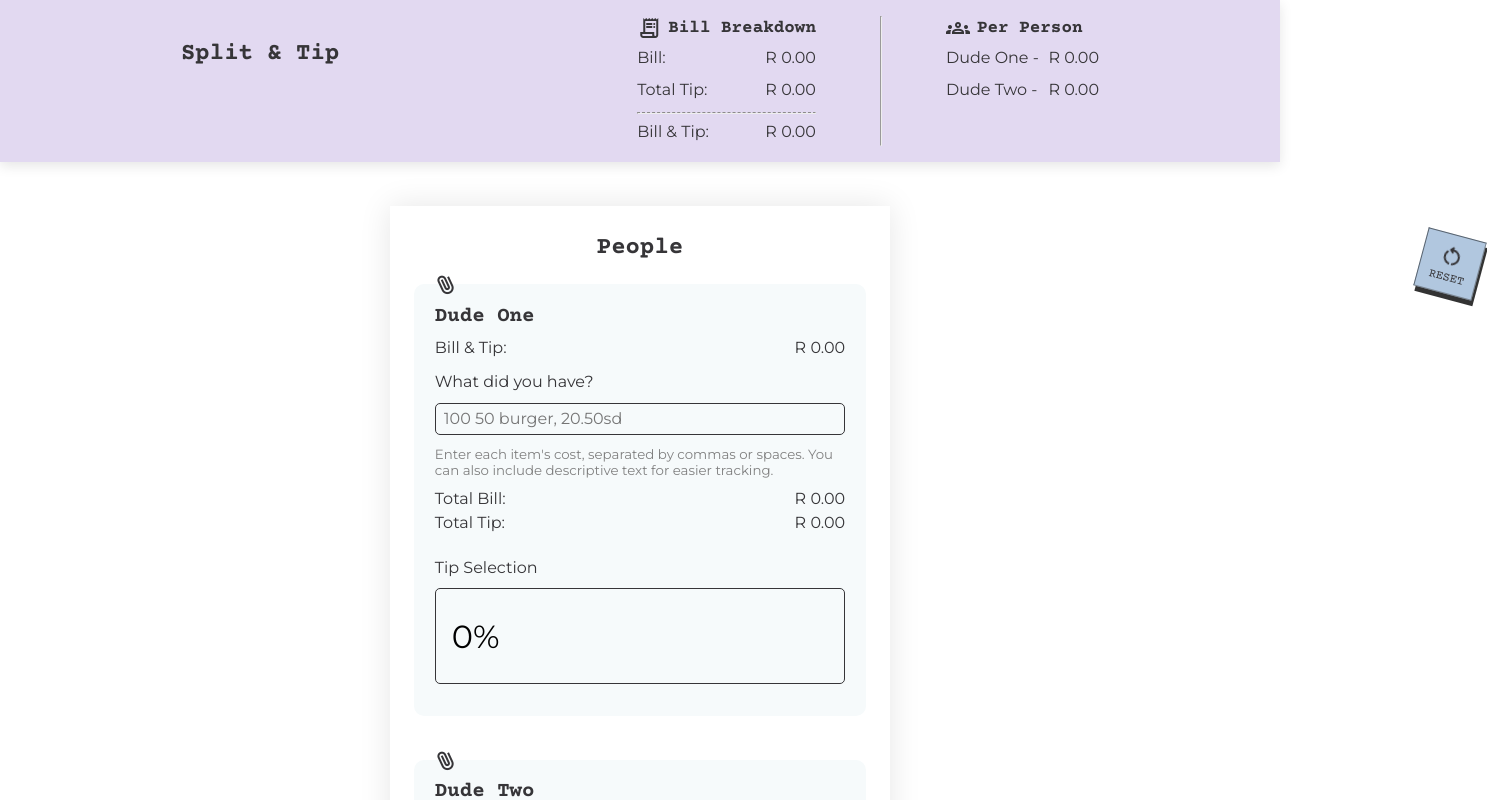
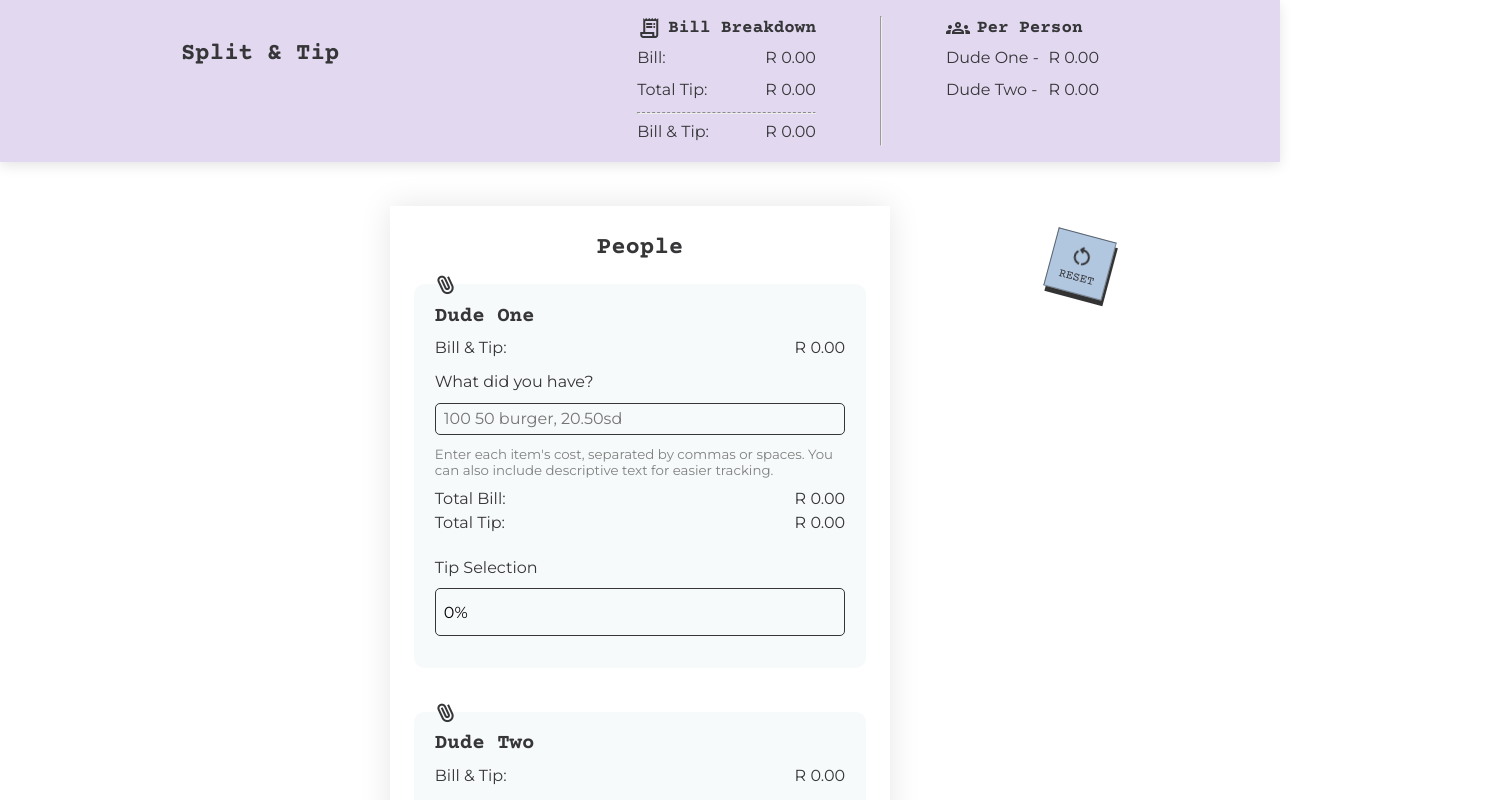
Before and after one commit to Natia-bit/split-n-tip, a React (Create React App) app: page / in a window 1280 px wide. Shown: the top 800 px of the page, 1487 px wide, since content can reach past the window. Built offline with nearby package versions, Linux system fonts and the light colour scheme.

Commit message:
ui tip bug fix (#7)
fixed bug where the tip selection was showing large in medium screens

```diff
--- a/src/index.css
+++ b/src/index.css
@@ -365,12 +365,8 @@ select {
 }
 
 @media (min-width: 1200px) {
-  select {
-    font-size: 2em;
-  }
-
   .resest-btn {
-    left: 1420px;
+    left: 1050px;
     transform: rotate(15deg);
   }
 }
```
